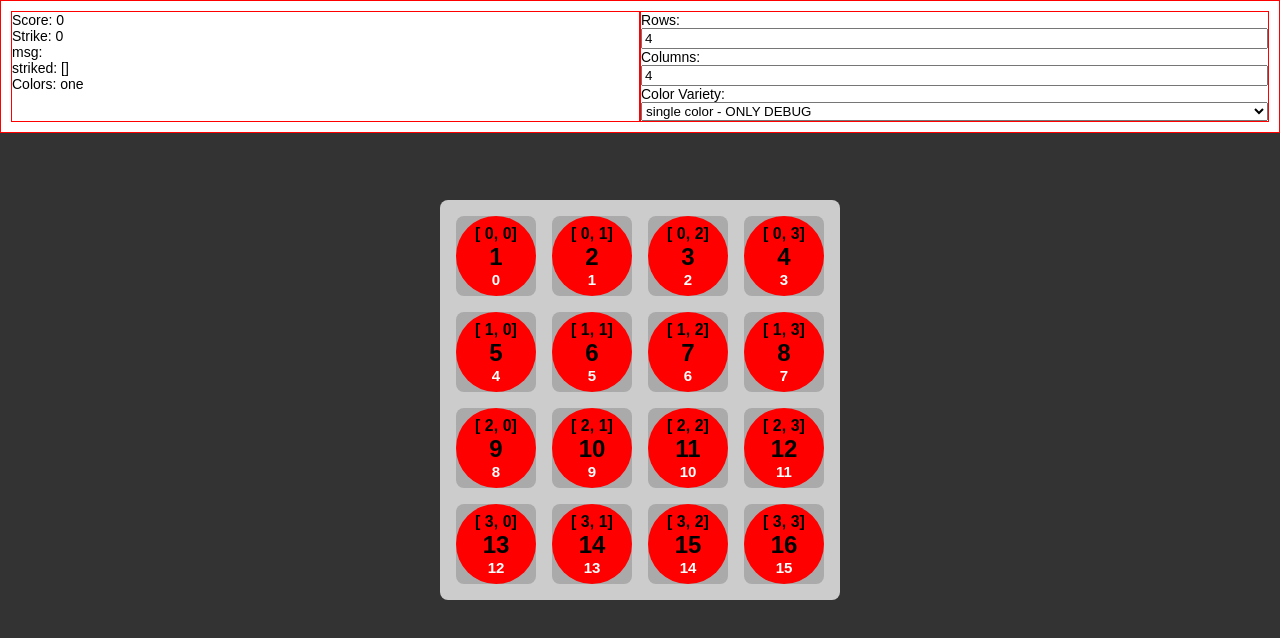
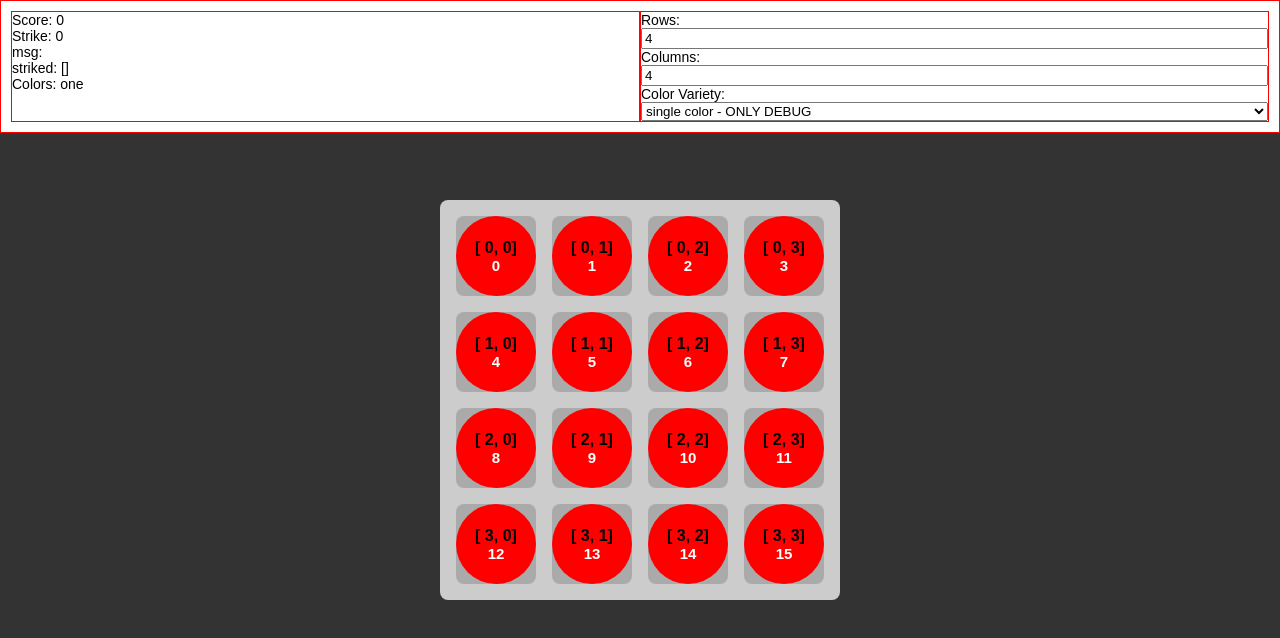
Before and after one commit to TimB1990/balletje-balletje, a Vue app: page / in a window 1280 px wide. Shown: the top 638 px of the page. Built offline with nearby package versions, Linux system fonts and the light colour scheme.

Commit message:
update wip broken id logic

```diff
--- a/src/App.vue
+++ b/src/App.vue
@@ -174,7 +174,10 @@ function reset(){
     connectors.value = populateConnectors()
 }
 
-const generateBall = (id, x, y, cellSize, cellGap ) => {
+const generateBall = (x, y, cellSize, cellGap ) => {
+
+
+    let id = Date.now() + (Math.random()*10);
 
     let position = {
         top: y * ( cellSize + cellGap ) + cellGap,
@@ -194,7 +197,8 @@ const generateBall = (id, x, y, cellSize, cellGap ) => {
             backgroundColor: _.sample(returnColorsArray()),
             width: `${cellSize}vmin`,
             height: `${cellSize}vmin`
-        }
+        },
+        dynamic: false
     }
 }
 
@@ -204,7 +208,7 @@ const populateGameboard = () => {
 
     for(let y = 0; y < vGridSize.value; y++){
         for(let x = 0; x < hGridSize.value; x++){
-            board.push(generateBall(board.length + 1, x, y, cellSize.value, cellGap.value));
+            board.push(generateBall(x, y, cellSize.value, cellGap.value));
         }
     }
 
@@ -260,40 +264,37 @@ function processStrike(){
     score.value += strike.value
     strike.value = 0
 
-    let gameboardCopy = [...gameboard.value]
+    if(strikedIds.value.length > 1 && path.value.length){
+        gameboard.value = gameboard.value.filter(entry => !strikedIds.value.includes(entry.id))
+        path.value = []
+        strikedIds.value = []
+    }
 
-    if(strikedIds.value.length > 1 && path.value.length){
 
-        for (let index = vGridSize.value; index >= 0; index--) {
-            for (let index = hGridSize.value; index >= 0; index--) {
+        for (let i = vGridSize.value-1; i >= 0; i--) {
+            for (let col = hGridSize.value-1; col >= 0; col--) {
 
-                // when empty after striked
-                let strikedEntries = gameboardCopy.filter(entry => strikedIds.value.includes(entry.id))
+                // check if NO ball exists at coord [i, col]
+                if(gameboard.value.find(obj => obj.data.coords.row === i && obj.data.coords.col === col) === undefined)
+                {
+                    // walk up to find first ball
+                        for(let ii = i; ii >=0; ii--)
+                    {
+                        // set ball to current coord
+                        let ballToDrop = gameboard.value.find(obj => obj.data.coords.row === ii && obj.data.coords.col === col);
+                        if(ballToDrop !== undefined) {
 
-                let coordsRowAbove = strikedEntries.map(entry => [entry.data.coords.row - 1, entry.data.coords.col])
+                            ballToDrop.data.coords.row = i
+                            ballToDrop.data.coords.col = col
 
-                let entriesAbove = []
-
-                coordsRowAbove.forEach((c) => {
-
-                    // row = c[0], col = c[1]
-                    let entry = gameboardCopy.find(obj => obj.data.coords.row === c[0] && obj.data.coords.col === c[1])
-
-                    if(entry){
-                        entriesAbove.push(entry)
+                            break;
+                        }
                     }
-                })
-
-                console.log(entriesAbove)
+                }
             }
         }
-    }
+}
 
-    path.value = []
-    gameboard.value = gameboardCopy.filter(entry => !strikedIds.value.includes(entry.id))
-    strikedIds.value = []
-
-}
 
 function checkAdjacing(newObj, prevObj) {
     // obv row en col distance check
@@ -339,7 +340,8 @@ const onMouseMove = (e) => {
             //code
             if(e.target.closest(".ball")){
                 let element = e.target.closest(".ball")
-                let dataId = parseInt(element.getAttribute("data-id"))
+                let dataId = element.getAttribute("data-id")
+                console.log('dataid', dataId)
                 let obj = gameboard.value.find(entry => entry.id === dataId)
                 handleCellDrag(obj)
             }
@@ -416,9 +418,20 @@ const coordsInPath = (coords) => {
         <div v-for="i, in (vGridSize * hGridSize)" class="cell"></div>
 
         <!-- balls -->
-        <div v-for="(obj, index) in gameboard" :data-id="obj.id" class="ball" :style="obj.style">
+        <!-- :style="obj.style" -->
+        <div v-for="(obj, index) in gameboard"
+            :data-id="obj.id"
+            :class="{'dynamic' : obj.dynamic }"
+            class="ball"
+            :style="{
+                top: ((obj.data.coords.row * ( cellSize + cellGap )) + cellGap)+'vmin',
+                left: ((obj.data.coords.col * ( cellSize + cellGap )) + cellGap)+'vmin',
+                backgroundColor: _.sample(returnColorsArray()),
+                width: `${cellSize}vmin`,
+                height: `${cellSize}vmin`
+            }"
+            >
             <span class="coords">[ {{ obj.data.coords.row}}, {{ obj.data.coords.col }}]</span>
-            <span class="number">{{ obj.id }}</span>
             <span style="font-size:15px;color:white;">{{ index }}</span>
         </div>
 
@@ -433,3 +446,11 @@ const coordsInPath = (coords) => {
         </div>
     </div>
 </template>
+
+<style>
+
+.ball {
+    transition: top .3s ease-in-out;
+}
+
+</style>
```
